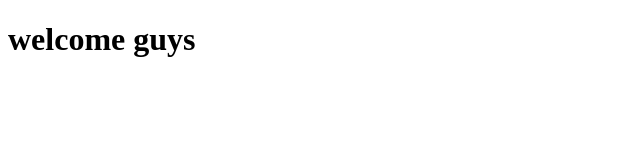
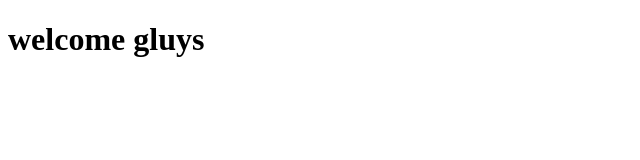
Before and after one commit to Deltavion/delta.dirtybiologistan.com, a plain HTML site: page index.html in a window 1280 px wide. Shown: the full height of the page, 0-640 px from the left. Drawn offline with Linux system fonts and the light colour scheme.

Commit message:
Update index.html

```diff
--- a/index.html
+++ b/index.html
@@ -7,6 +7,6 @@
     <title>okayy</title>
 </head>
 <body>
-    <h1>welcome guys</h1>
+    <h1>welcome gluys</h1>
 </body>
 </html>
```
